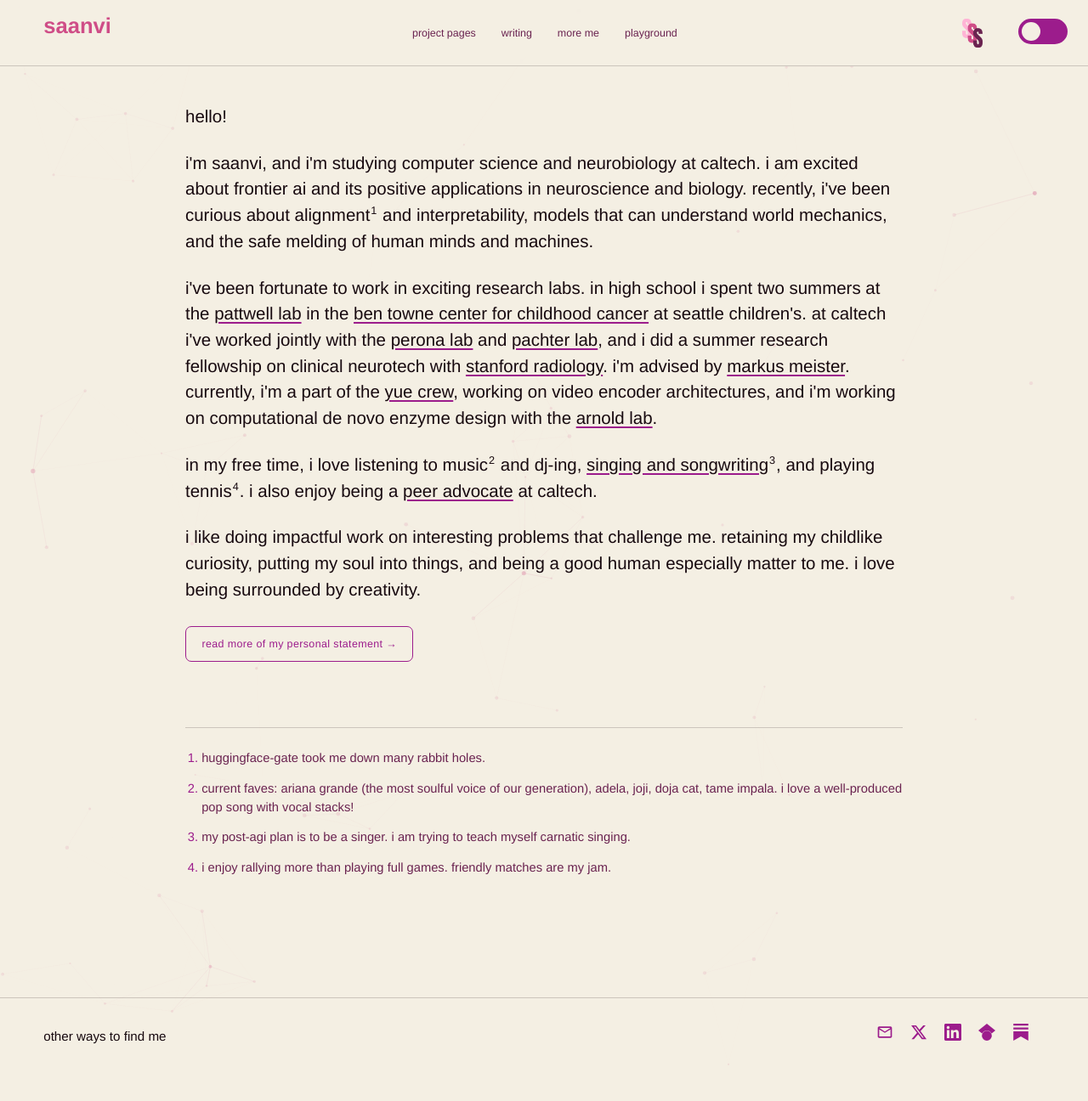
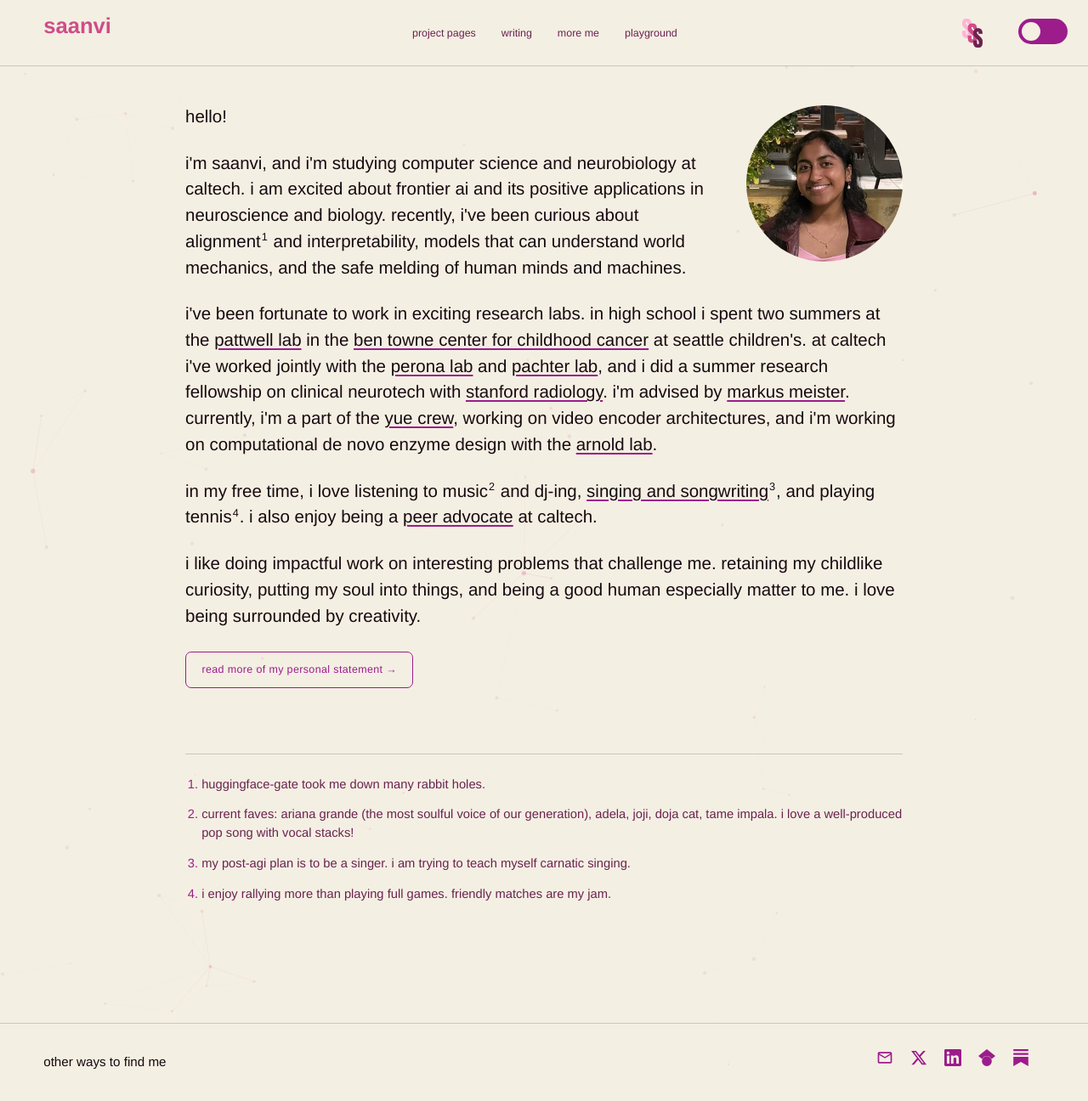
Before and after one commit to saanviiyer/saanviiyer.github.io, a Jekyll site: the page built from index.html, in a window 1280 px wide and 1296 px high. Shown: the whole window at 85% size. Built offline with Jekyll 4.4.1, drawn with Linux system fonts in a browser that asks for light colours; some web fonts are replaced.

Commit message:
Add a circular portrait to the home page

```diff
--- a/assets/css/style.css
+++ b/assets/css/style.css
@@ -865,6 +865,20 @@ footer a:hover { text-decoration: underline; }
   padding: 44px 28px 96px;
 }
 .home-hi { font-size: 1.5rem; font-weight: 500; margin-bottom: 1.6rem; }
+/* Portrait: a circle the opening paragraphs wrap around. */
+.home-photo {
+  float: right;
+  width: 184px;
+  height: 184px;
+  border-radius: 50%;
+  object-fit: cover;
+  object-position: 50% 32%;
+  margin: 2px 0 20px 38px;
+  shape-outside: circle();
+}
+@media (max-width: 720px) {
+  .home-photo { float: none; display: block; width: 148px; height: 148px; margin: 0 0 26px; }
+}
 .home > p {
   font-size: 1.28rem;
   line-height: 1.5;
--- a/index.html
+++ b/index.html
@@ -8,6 +8,8 @@ description: >-
 ---
 
 <section class="home">
+  <img class="home-photo" src="{{ '/assets/images/saanvi.jpg' | relative_url }}" alt="Saanvi S. Subramanian" width="640" height="640">
+
   <p class="home-hi">hello!</p>
 
   <p>i'm saanvi, and i'm studying computer science and neurobiology at caltech. i am excited about frontier ai and its positive applications in neuroscience and biology. recently, i've been curious about alignment<sup id="ref1"><a href="#fn1">1</a></sup> and interpretability, models that can understand world mechanics, and the safe melding of human minds and machines.</p>
```
Also changed, not shown: assets/images/saanvi.jpg (added).
